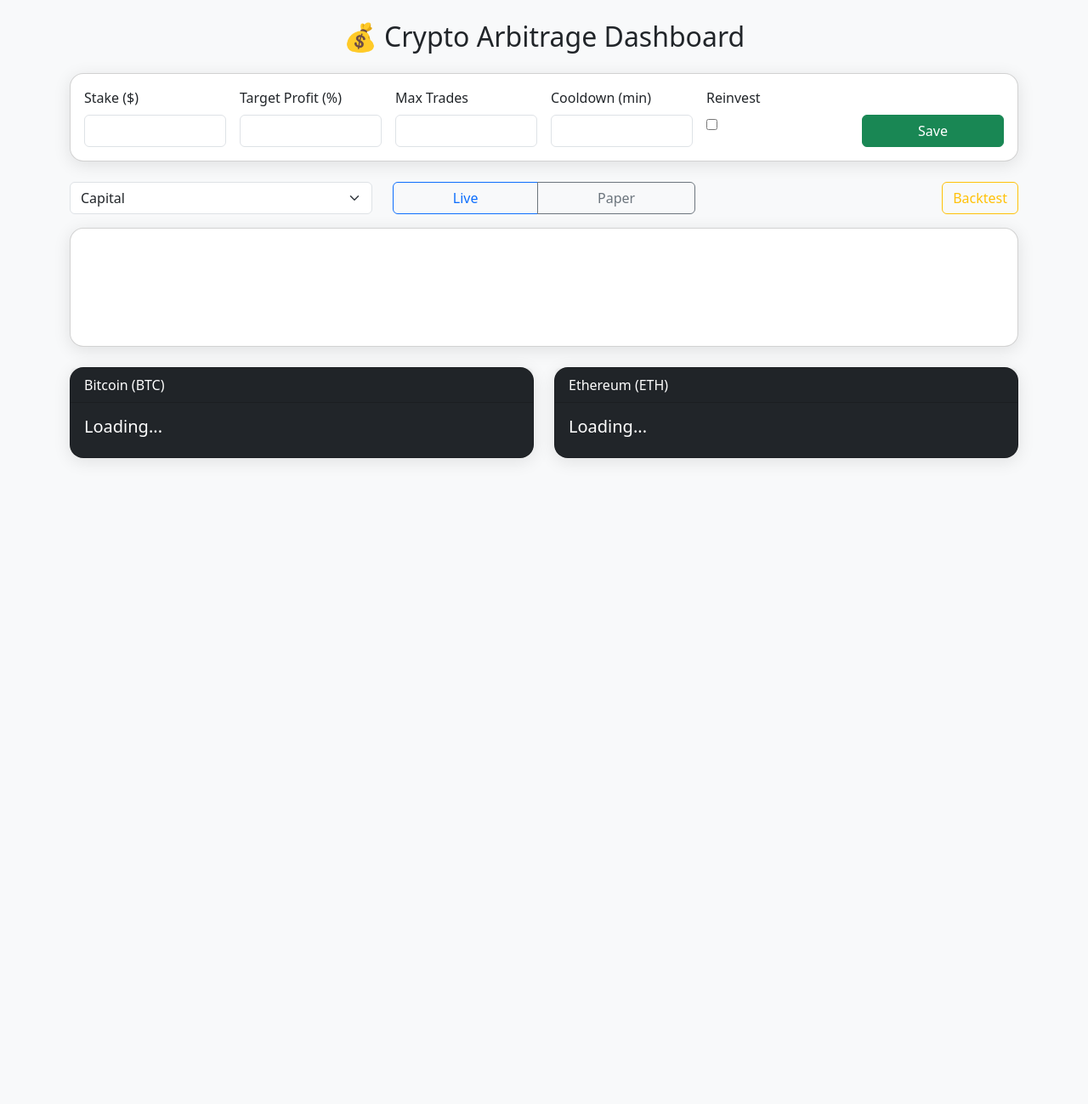
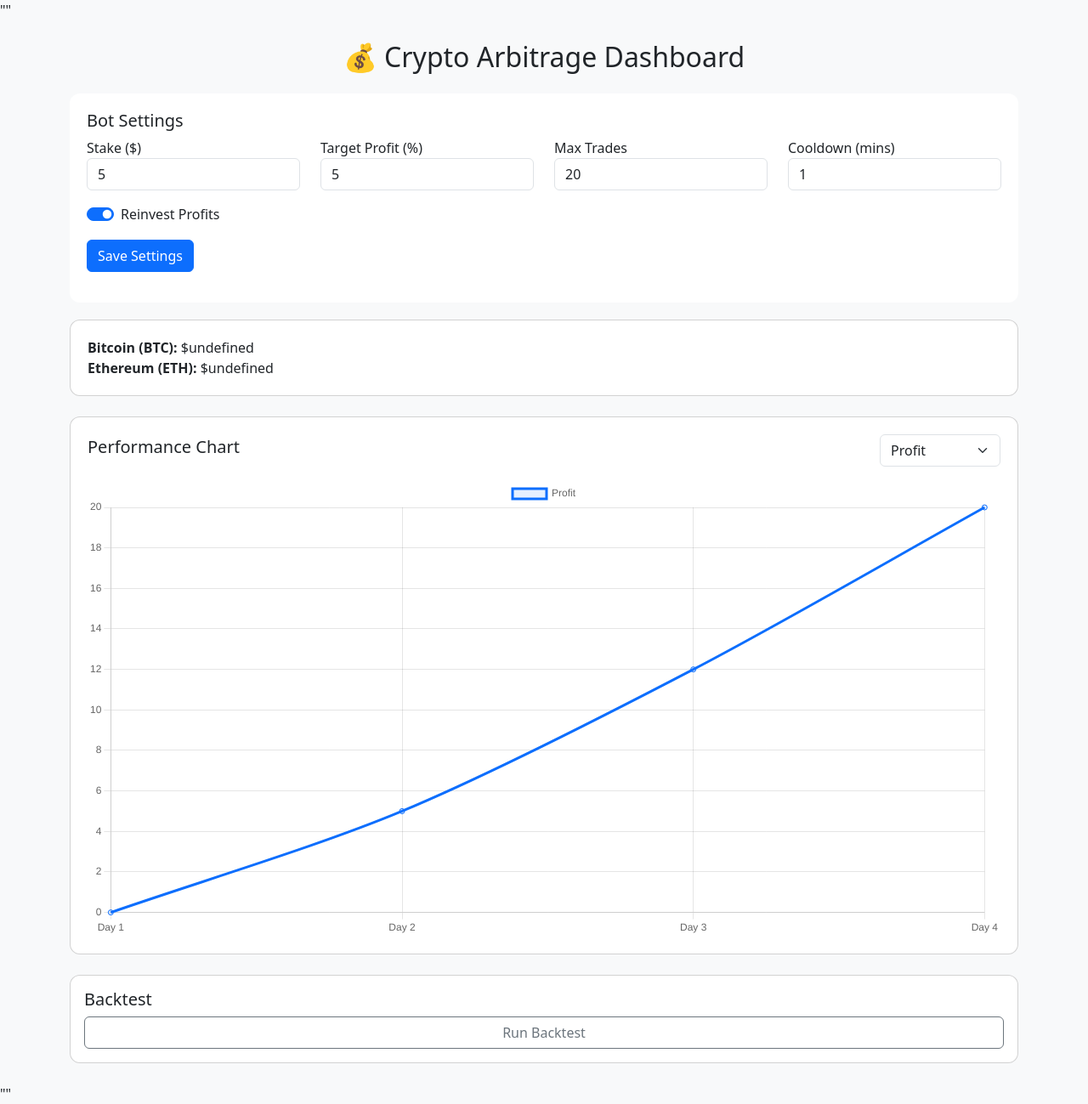
Before and after one commit to clement-mbogo/crypto-arbirtage-dashboard, a Flask app: template templates/dashboard.html in a window 1280 px wide. Shown: the whole page at 85% size. Before the commit the page ends 543 px from the top, so only its background shows below. Run offline with Flask 3, Linux system fonts and the light colour scheme; the template is opened without the code that fills it, so the values that code supplies are empty.

Commit message:
app and html new version

```diff
--- a/app.py
+++ b/app.py
@@ -1,40 +1,65 @@
-from flask import Flask, render_template, request, jsonify
+from flask import Flask, render_template, jsonify, request
+import json
+import random
 import requests
-import json
 import os
 
 app = Flask(__name__)
 
-@app.route("/")
-def home():
-    return render_template("dashboard.html")
+SETTINGS_FILE = 'settings.json'
+TRADE_FILE = 'trades.json'
 
-@app.route("/prices")
+# Utility Functions
+def load_settings():
+    if os.path.exists(SETTINGS_FILE):
+        with open(SETTINGS_FILE) as f:
+            return json.load(f)
+    return {
+        "stake": 5,
+        "target_profit": 5,
+        "max_trades": 20,
+        "cooldown": 1,
+        "reinvest": True
+    }
+
+def save_settings(data):
+    with open(SETTINGS_FILE, 'w') as f:
+        json.dump(data, f, indent=2)
+
+# Routes
+@app.route('/')
+def dashboard():
+    settings = load_settings()
+    return render_template('dashboard.html', settings=settings)
+
+@app.route('/prices')
 def prices():
     try:
-        response = requests.get("https://api.coingecko.com/api/v3/simple/price?ids=bitcoin,ethereum&vs_currencies=usd")
+        url = "https://api.coingecko.com/api/v3/simple/price?ids=bitcoin,ethereum&vs_currencies=usd"
+        response = requests.get(url)
         response.raise_for_status()
         data = response.json()
         return jsonify({
-            "bitcoin": data.get("bitcoin", {}).get("usd", "Error"),
-            "ethereum": data.get("ethereum", {}).get("usd", "Error")
+            "BTC": data["bitcoin"]["usd"],
+            "ETH": data["ethereum"]["usd"]
         })
     except Exception as e:
         print("Error fetching prices:", e)
-        return jsonify({"error": str(e)}), 500
+        return jsonify({"BTC": None, "ETH": None}), 500
 
-@app.route("/settings", methods=["GET", "POST"])
+@app.route('/settings', methods=['GET', 'POST'])
 def settings():
-    if request.method == "POST":
+    if request.method == 'POST':
         data = request.get_json()
-        with open("settings.json", "w") as f:
-            json.dump(data, f)
-        return jsonify({"message": "Settings updated."})
-    else:
-        if os.path.exists("settings.json"):
-            with open("settings.json") as f:
-                return jsonify(json.load(f))
-        return jsonify({})
+        save_settings(data)
+        return jsonify({"status": "saved"})
+    return jsonify(load_settings())
 
-if __name__ == "__main__":
+@app.route('/backtest')
+def backtest():
+    # Placeholder: simulate backtest result
+    growth = [100 + i * random.uniform(0.5, 1.5) for i in range(20)]
+    return jsonify({"growth": growth})
+
+if __name__ == '__main__':
     app.run(debug=True)
--- a/templates/dashboard.html
+++ b/templates/dashboard.html
@@ -1,146 +1,158 @@
-<!DOCTYPE html>
+""<!DOCTYPE html>
 <html lang="en">
 <head>
     <meta charset="UTF-8">
-    <title>💰 Crypto Arbitrage Dashboard</title>
-    <link rel="stylesheet" href="https://cdn.jsdelivr.net/npm/bootstrap@5.3.3/dist/css/bootstrap.min.css">
+    <meta name="viewport" content="width=device-width, initial-scale=1.0">
+    <title>Crypto Arbitrage Dashboard</title>
+    <link href="https://cdn.jsdelivr.net/npm/bootstrap@5.3.3/dist/css/bootstrap.min.css" rel="stylesheet">
     <script src="https://cdn.jsdelivr.net/npm/chart.js"></script>
     <style>
         body {
             background-color: #f8f9fa;
         }
         .card {
-            border-radius: 16px;
-            box-shadow: 0 4px 20px rgba(0,0,0,0.1);
+            border-radius: 12px;
         }
-        .btn-toggle {
-            width: 100px;
+        .settings-section {
+            background-color: #ffffff;
+            border-radius: 12px;
+            padding: 20px;
+            margin-bottom: 20px;
+        }
+        .graph-section {
+            background-color: #ffffff;
+            border-radius: 12px;
+            padding: 20px;
+        }
+        .price-box {
+            display: flex;
+            justify-content: space-around;
+            padding: 20px;
         }
     </style>
 </head>
 <body>
-<div class="container py-4">
-    <h2 class="text-center mb-4">💰 Crypto Arbitrage Dashboard</h2>
+<div class="container my-4">
+    <h2 class="mb-4 text-center">💰 Crypto Arbitrage Dashboard</h2>
 
-    <!-- Settings -->
-    <div class="card mb-4 p-3">
-        <form id="settings-form" class="row g-3">
-            <div class="col-md-2">
-                <label class="form-label">Stake ($)</label>
-                <input type="number" class="form-control" name="stake" id="stake" value="{{ settings.stake }}">
+    <div class="settings-section">
+        <h5>Bot Settings</h5>
+        <form id="settingsForm">
+            <div class="row mb-3">
+                <div class="col">
+                    <label>Stake ($)</label>
+                    <input type="number" id="stake" class="form-control" required>
                 </div>
-            <div class="col-md-2">
-                <label class="form-label">Target Profit (%)</label>
-                <input type="number" class="form-control" name="target_profit" id="target_profit" value="{{ settings.target_profit }}">
+                <div class="col">
+                    <label>Target Profit (%)</label>
+                    <input type="number" id="target_profit" class="form-control" required>
                 </div>
-            <div class="col-md-2">
-                <label class="form-label">Max Trades</label>
-                <input type="number" class="form-control" name="max_trades" id="max_trades" value="{{ settings.max_trades }}">
+                <div class="col">
+                    <label>Max Trades</label>
+                    <input type="number" id="max_trades" class="form-control" required>
                 </div>
-            <div class="col-md-2">
-                <label class="form-label">Cooldown (min)</label>
-                <input type="number" class="form-control" name="cooldown" id="cooldown" value="{{ settings.cooldown }}">
+                <div class="col">
+                    <label>Cooldown (mins)</label>
+                    <input type="number" id="cooldown" class="form-control" required>
                 </div>
-            <div class="col-md-2">
-                <label class="form-label">Reinvest</label><br>
-                <input type="checkbox" id="reinvest" name="reinvest" {{ 'checked' if settings.reinvest }}>
             </div>
-            <div class="col-md-2 d-flex align-items-end">
-                <button type="submit" class="btn btn-success w-100">Save</button>
+            <div class="form-check form-switch">
+                <input class="form-check-input" type="checkbox" id="reinvest">
+                <label class="form-check-label" for="reinvest">Reinvest Profits</label>
             </div>
+            <button type="submit" class="btn btn-primary mt-3">Save Settings</button>
         </form>
     </div>
 
-    <!-- Graph Controls -->
-    <div class="row mb-3">
-        <div class="col-md-4">
-            <select class="form-select" id="chartType">
+    <div class="price-box card mb-4">
+        <div><strong>Bitcoin (BTC):</strong> <span id="btcPrice">Loading...</span></div>
+        <div><strong>Ethereum (ETH):</strong> <span id="ethPrice">Loading...</span></div>
+    </div>
+
+    <div class="graph-section card mb-4">
+        <div class="d-flex justify-content-between align-items-center mb-3">
+            <h5>Performance Chart</h5>
+            <select id="chartType" class="form-select w-auto">
+                <option value="profit">Profit</option>
                 <option value="capital">Capital</option>
-                <option value="profit">Profit</option>
                 <option value="trades">Trade Count</option>
             </select>
         </div>
-        <div class="col-md-4">
-            <div class="btn-group w-100">
-                <button class="btn btn-outline-primary" id="liveBtn">Live</button>
-                <button class="btn btn-outline-secondary" id="paperBtn">Paper</button>
-            </div>
-        </div>
-        <div class="col-md-4 text-end">
-            <button class="btn btn-outline-warning" id="backtestBtn">Backtest</button>
-        </div>
+        <canvas id="growthChart"></canvas>
     </div>
 
-    <!-- Chart -->
-    <div class="card mb-4">
-        <div class="card-body">
-            <canvas id="growthChart" height="100"></canvas>
-        </div>
-    </div>
-
-    <!-- Prices -->
-    <div class="row">
-        <div class="col-md-6">
-            <div class="card text-white bg-dark mb-3">
-                <div class="card-header">Bitcoin (BTC)</div>
-                <div class="card-body">
-                    <h5 class="card-title" id="btcPrice">Loading...</h5>
-                </div>
-            </div>
-        </div>
-        <div class="col-md-6">
-            <div class="card text-white bg-dark mb-3">
-                <div class="card-header">Ethereum (ETH)</div>
-                <div class="card-body">
-                    <h5 class="card-title" id="ethPrice">Loading...</h5>
-                </div>
-            </div>
-        </div>
+    <div class="card p-3">
+        <h5>Backtest</h5>
+        <button class="btn btn-outline-secondary" onclick="window.location.href='/backtest'">Run Backtest</button>
     </div>
 </div>
 
 <script>
+    async function fetchPrices() {
+        try {
+            const response = await fetch("/prices");
+            const data = await response.json();
+            document.getElementById("btcPrice").textContent = `$${data.bitcoin}`;
+            document.getElementById("ethPrice").textContent = `$${data.ethereum}`;
+        } catch {
+            document.getElementById("btcPrice").textContent = "Error";
+            document.getElementById("ethPrice").textContent = "Error";
+        }
+    }
+
+    async function loadSettings() {
+        const response = await fetch("/settings");
+        const settings = await response.json();
+        document.getElementById("stake").value = settings.stake;
+        document.getElementById("target_profit").value = settings.target_profit;
+        document.getElementById("max_trades").value = settings.max_trades;
+        document.getElementById("cooldown").value = settings.cooldown;
+        document.getElementById("reinvest").checked = settings.reinvest;
+    }
+
+    document.getElementById("settingsForm").addEventListener("submit", async (e) => {
+        e.preventDefault();
+        const payload = {
+            stake: +document.getElementById("stake").value,
+            target_profit: +document.getElementById("target_profit").value,
+            max_trades: +document.getElementById("max_trades").value,
+            cooldown: +document.getElementById("cooldown").value,
+            reinvest: document.getElementById("reinvest").checked
+        };
+        await fetch("/settings", {
+            method: "POST",
+            headers: { 'Content-Type': 'application/json' },
+            body: JSON.stringify(payload)
+        });
+        alert("Settings saved!");
+    });
+
+    function renderChart(dataType = "profit") {
         const ctx = document.getElementById('growthChart').getContext('2d');
-let chart = new Chart(ctx, {
+        const chart = new Chart(ctx, {
             type: 'line',
             data: {
-        labels: [],
+                labels: ["Day 1", "Day 2", "Day 3", "Day 4"],
                 datasets: [{
-            label: 'Capital Growth',
-            data: [],
-            fill: true,
-            borderColor: 'green',
-            backgroundColor: 'rgba(0,255,0,0.1)',
+                    label: dataType.charAt(0).toUpperCase() + dataType.slice(1),
+                    data: dataType === "capital" ? [100, 120, 140, 170] : dataType === "trades" ? [1, 3, 5, 6] : [0, 5, 12, 20],
+                    borderColor: "#0d6efd",
+                    backgroundColor: "rgba(13,110,253,0.1)",
+                    tension: 0.3
                 }]
             }
         });
 
-// Load Prices
-async function loadPrices() {
-    try {
-        const res = await fetch('/prices');
-        const data = await res.json();
-        document.getElementById('btcPrice').textContent = '$' + data.bitcoin;
-        document.getElementById('ethPrice').textContent = '$' + data.ethereum;
-    } catch (err) {
-        document.getElementById('btcPrice').textContent = 'Error';
-        document.getElementById('ethPrice').textContent = 'Error';
-    }
+        document.getElementById("chartType").addEventListener("change", (e) => {
+            chart.destroy();
+            renderChart(e.target.value);
+        });
     }
 
-// Auto-refresh prices
-setInterval(loadPrices, 60000);
-loadPrices();
-
-// Handle settings form
-document.getElementById('settings-form').addEventListener('submit', async function (e) {
-    e.preventDefault();
-    const form = new FormData(this);
-    const settings = Object.fromEntries(form.entries());
-    settings.reinvest = form.get("reinvest") === "on";
-    await fetch("/settings", {
-        method: "POST",
-        headers: { "Content-Type": "application/json" },
-        body: JSON.stringify(settings)
-    });
-    alert
+    fetchPrices();
+    loadSettings();
+    renderChart();
+    setInterval(fetchPrices, 60000);
+</script>
+</body>
+</html>""
```
Lines whose indentation alone changed are shown as unchanged.
